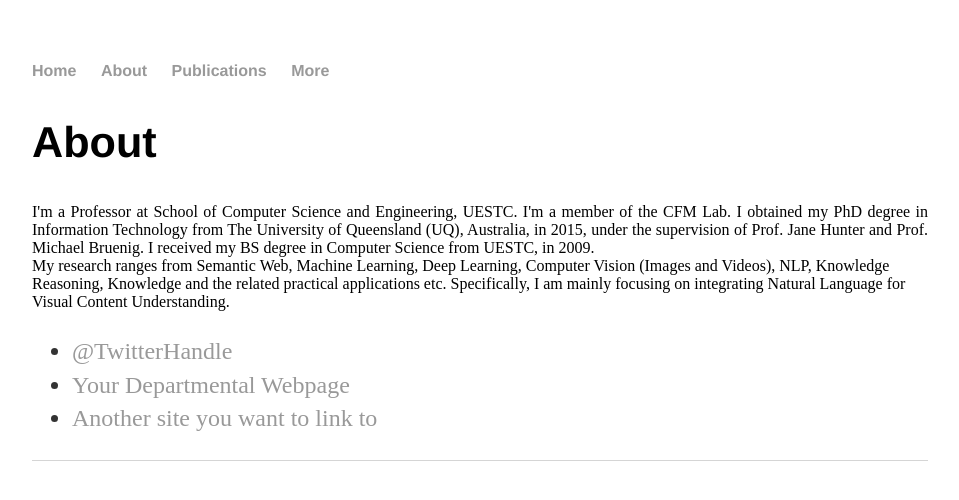
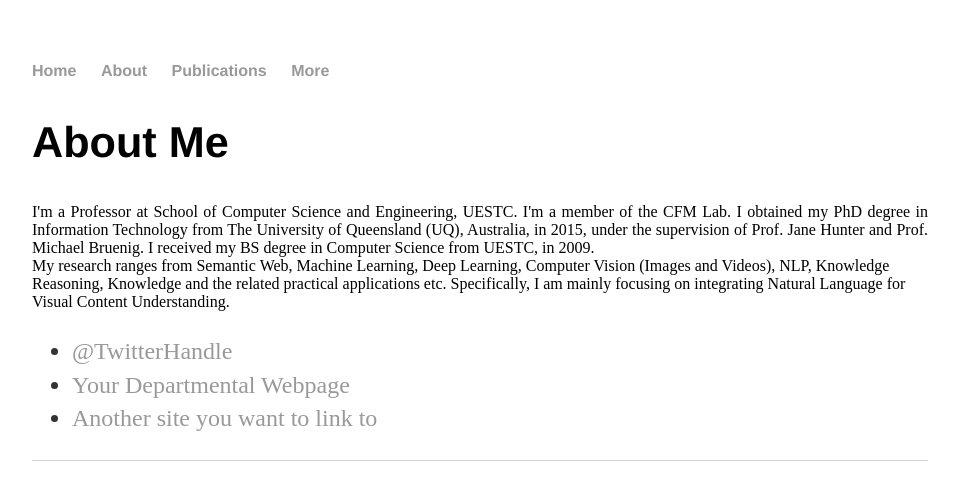
Before and after one commit to lianliGao/lianligao.github.io, a Jekyll site: the page built from about/index.html, in a window 1280 px wide. Shown: the top 500 px of the page, without its empty margins (160-1119 px from the left). Built offline with Jekyll 4.4.1, drawn with Linux system fonts in a browser that asks for light colours.

Commit message:
Update index.html

```diff
--- a/about/index.html
+++ b/about/index.html
@@ -3,8 +3,8 @@ layout: default
 title: About lianli gao
 ---
 
-		<div class="about me">
-			<h2>About</h1>
+		<div class="about">
+			<h2>About Me</h1>
 			<div style="text-align:justify;"> I'm a Professor at School of Computer Science and Engineering, UESTC. I'm a member of the CFM Lab. I obtained my PhD degree in Information Technology from The University of Queensland (UQ), Australia, in 2015, under the supervision of Prof. Jane Hunter and Prof. Michael Bruenig. I received my BS degree in Computer Science from UESTC, in 2009. </div>
                         <div>My research ranges from Semantic Web, Machine Learning, Deep Learning, Computer Vision (Images and Videos), NLP, Knowledge Reasoning, Knowledge and the related practical applications etc.  Specifically, I am mainly focusing on integrating Natural Language for Visual Content Understanding. </div>
 
```
